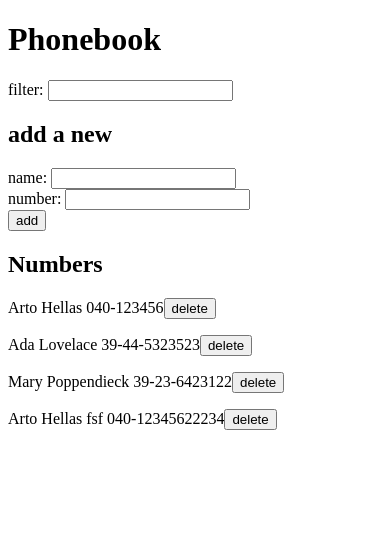
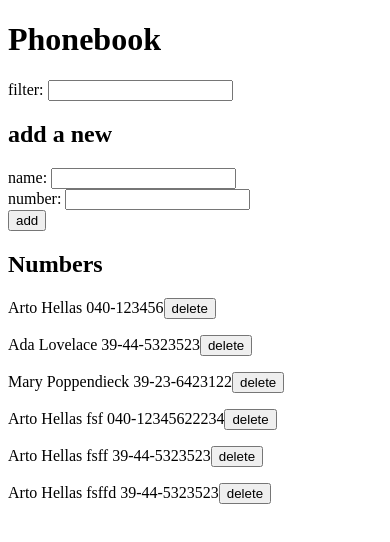
Before and after one commit to zerochil/fullstackopen, a React (Vite) app in the folder part2/phonebook/: page / in a window 390 px wide. Shown: the top 542 px of the page. Built offline with nearby package versions, Linux system fonts and the light colour scheme; data requests are answered from the project's data file.

Commit message:
2.16: Phonebook step11

```diff
--- a/part2/phonebook/db.json
+++ b/part2/phonebook/db.json
@@ -19,6 +19,16 @@
       "name": "Arto Hellas fsf",
       "number": "040-12345622234",
       "id": 5
+    },
+    {
+      "name": "Arto Hellas fsff",
+      "number": "39-44-5323523",
+      "id": 6
+    },
+    {
+      "name": "Arto Hellas fsffd",
+      "number": "39-44-5323523",
+      "id": 7
     }
   ]
 }
--- a/part2/phonebook/src/App.jsx
+++ b/part2/phonebook/src/App.jsx
@@ -5,6 +5,7 @@ const App = () => {
   const [persons, setPersons] = useState([])
   // const [newName, setNewName] = useState('')
   const [filter, setFilter] = useState('')
+  const [successMessage, setSuccessMessage] = useState(null)
 
   useEffect(() => {
     personService.get("http://localhost:3000/db").then(
@@ -13,17 +14,17 @@ const App = () => {
       }
     )
   },[])
-
+  setSuccessMessage
   const handleSubmit = (e) => {
     e.preventDefault();
-
+    setSuccessMessage
     const formData = new FormData(e.target);
     const formProps = Object.fromEntries(formData);
 
     // const personExist = persons.filter( person => person.name === formProps.name)rson =>
     const index = persons.findIndex( person => person.name === formProps.name )
     console.log(index)
-    if ( index ){
+    if ( index >= 0 ){
       if ( formProps.number == persons[index].number ){
         alert( `${formProps.name} is alrady added to phonebook` )
       } else {
@@ -38,6 +39,8 @@ const App = () => {
       formProps.id = largestId+1
       personService.post("http://localhost:3000/persons", formProps)
       setPersons(persons.concat(formProps))
+      setSuccessMessage(`Added ${formProps.name}`)
+      setTimeout(() => {setSuccessMessage(null)}, 5000)
     }
   }
 
@@ -72,6 +75,7 @@ const App = () => {
   return (
     <div>
       <h1>Phonebook</h1>
+      <Notification message={successMessage} />
       <Filter handleFilter={handleFilter} />
       <h2>add a new</h2>
       <PersonForm handleSubmit={handleSubmit} />
@@ -105,4 +109,16 @@ const Persons = ({display}) => {
   return(display())
 }
 
+const Notification = ({ message }) => {
+  if (message === null) {
+    return null
+  }
+
+  return (
+    <p className='notification'>
+      {message}
+    </p>
+  )
+}
+
 export default App
--- /dev/null
+++ b/part2/phonebook/src/index.css
@@ -0,0 +1,9 @@
+.notification {
+    color: green;
+    background: lightgrey;
+    font-size: 20px;
+    border: 3px solid green;
+    border-radius: 5px;
+    padding: 10px;
+    margin-bottom: 10px;
+  }
--- a/part2/phonebook/src/main.jsx
+++ b/part2/phonebook/src/main.jsx
@@ -1,5 +1,6 @@
 import ReactDOM from 'react-dom/client'
 import App from './App.jsx'
+import './index.css'
 
 ReactDOM.createRoot(document.getElementById('root')).render(
     <App />
```
